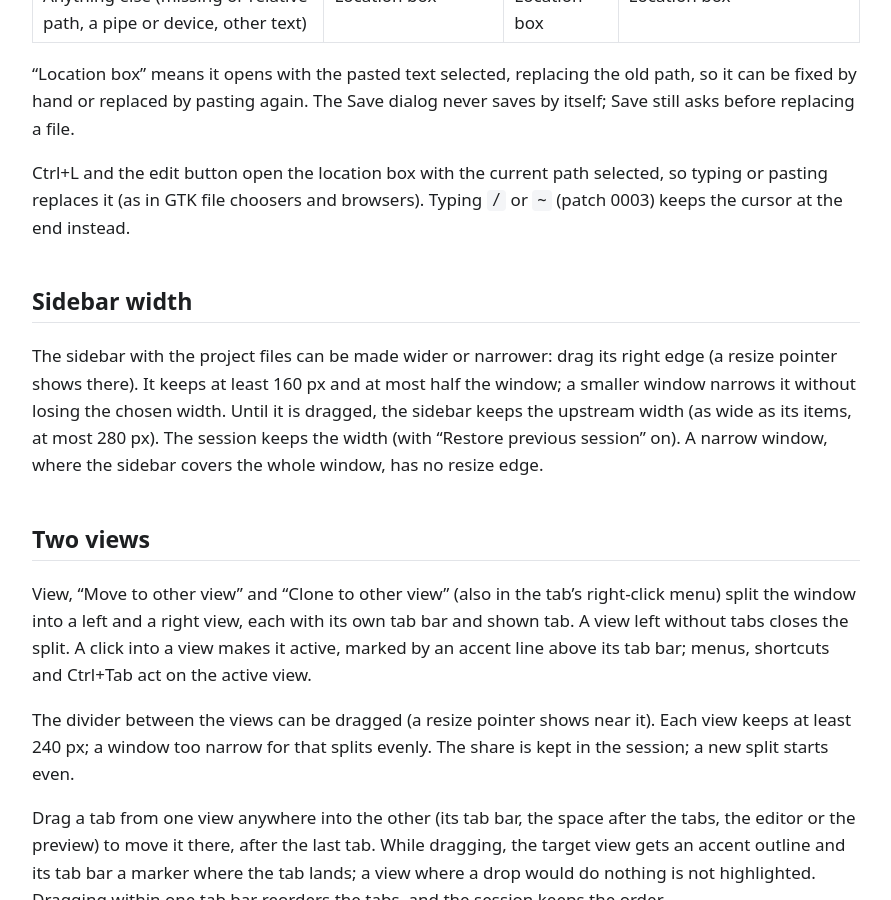
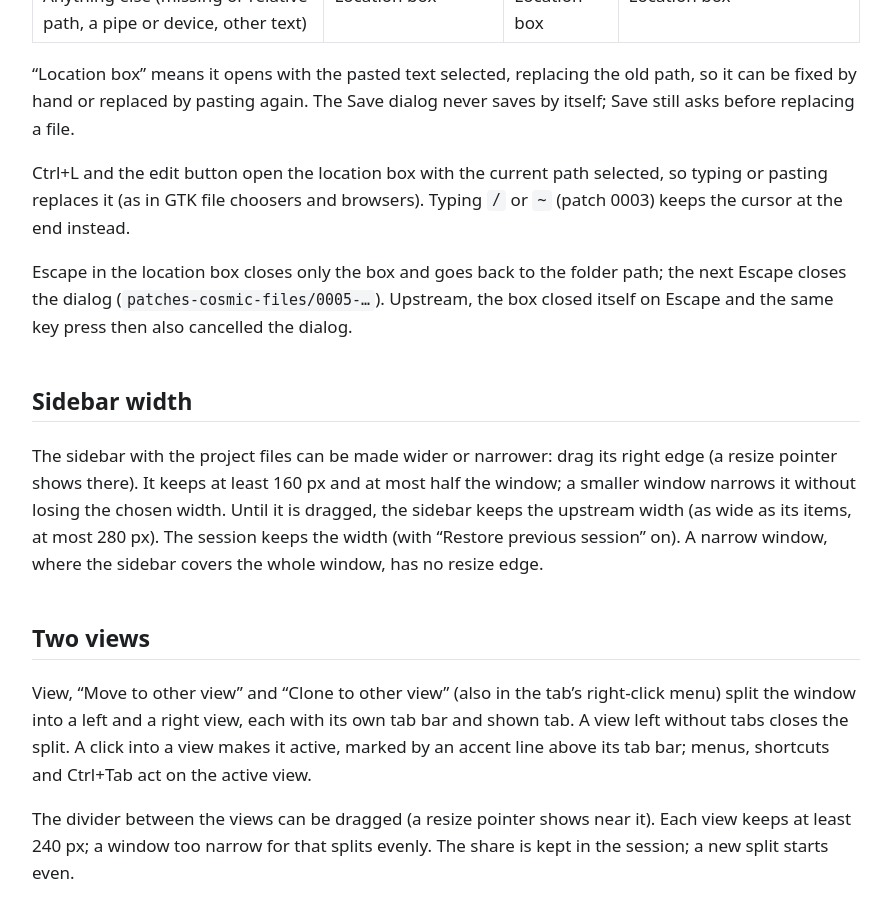
Before and after one commit to jwillmer/cosmic-desktop-extras, a Jekyll site: the page built from docs/text-editor.md, in a window 1280 px wide and 900 px high, scrolled down 13065 px. Shown: the whole window, without its empty margins (194-1085 px from the left). Built offline with Jekyll 4.4.1, drawn with Linux system fonts in a browser that asks for light colours; our own code applies the rules of GitHub Pages for plain Markdown files; some of the changed text lies outside the part shown.

Commit message:
File dialog: Escape closes the path field before the dialog
Co-Authored-By: Claude Opus 5.5 <noreply@anthropic.com>

```diff
--- a/docs/text-editor.md
+++ b/docs/text-editor.md
@@ -397,6 +397,10 @@ Ctrl+L and the edit button open the location box with the current path selected,
 pasting replaces it (as in GTK file choosers and browsers). Typing `/` or `~` (patch 0003) keeps
 the cursor at the end instead.
 
+Escape in the location box closes only the box and goes back to the folder path; the next Escape
+closes the dialog (`patches-cosmic-files/0005-…`). Upstream, the box closed itself on Escape and the
+same key press then also cancelled the dialog.
+
 ## Sidebar width
 
 The sidebar with the project files can be made wider or narrower: drag its right edge (a resize
@@ -651,6 +655,7 @@ A Markdown file can come from anywhere, so a click in the preview never runs any
 | `patches-cosmic-files/0002-…` | Open dialog: Enter on the typed path of an existing file opens it; test |
 | `patches-cosmic-files/0003-…` | File dialogs: typing `/` or `~` in the file list opens the location box with it; test |
 | `patches-cosmic-files/0004-…` | File dialogs: Ctrl+V opens, shows or fills in a path from the clipboard (new `src/paste_path.rs`, hook in `dialog.rs`); Ctrl+L and the edit button select the path (`tab.rs`); tests |
+| `patches-cosmic-files/0005-…` | File dialogs: Escape in the location box closes only the box, not the dialog (`dialog.rs`); test |
 
 ## Installed files
 
```
Also changed, not shown: 5 other files.
